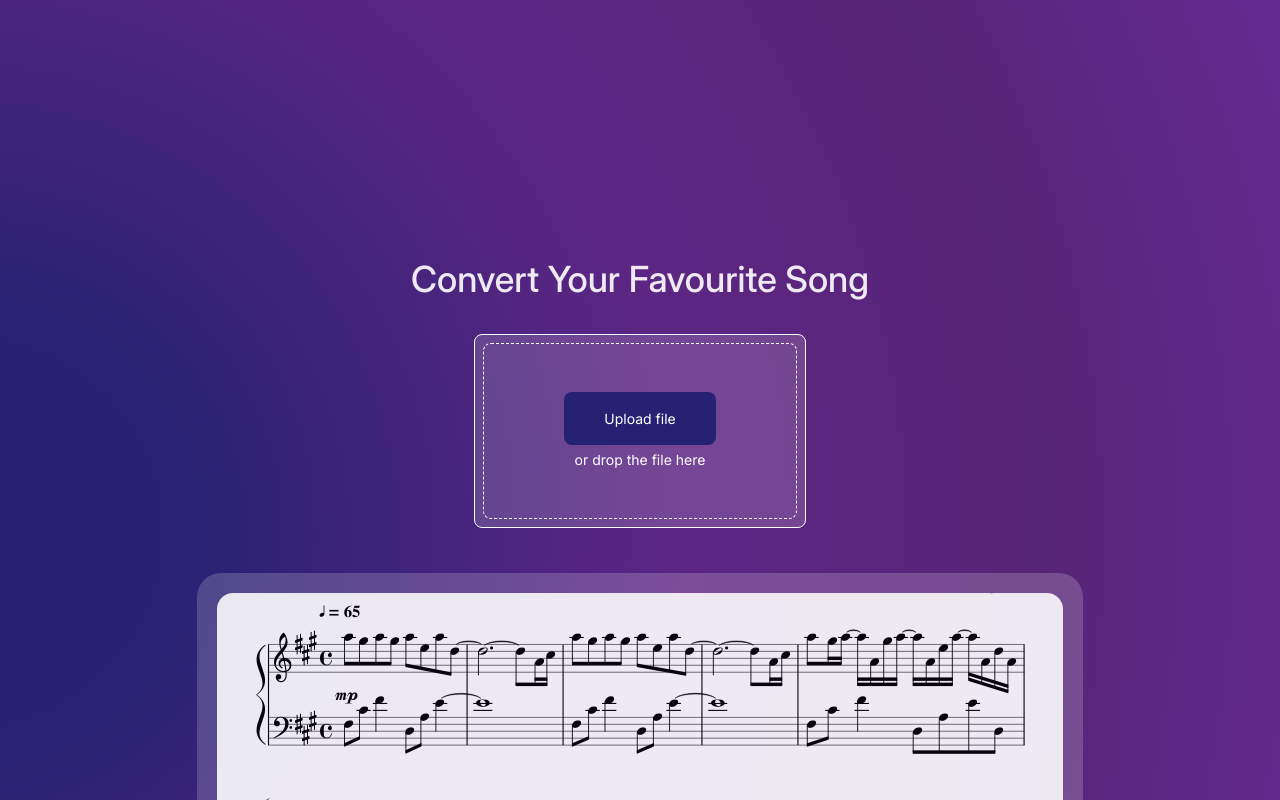
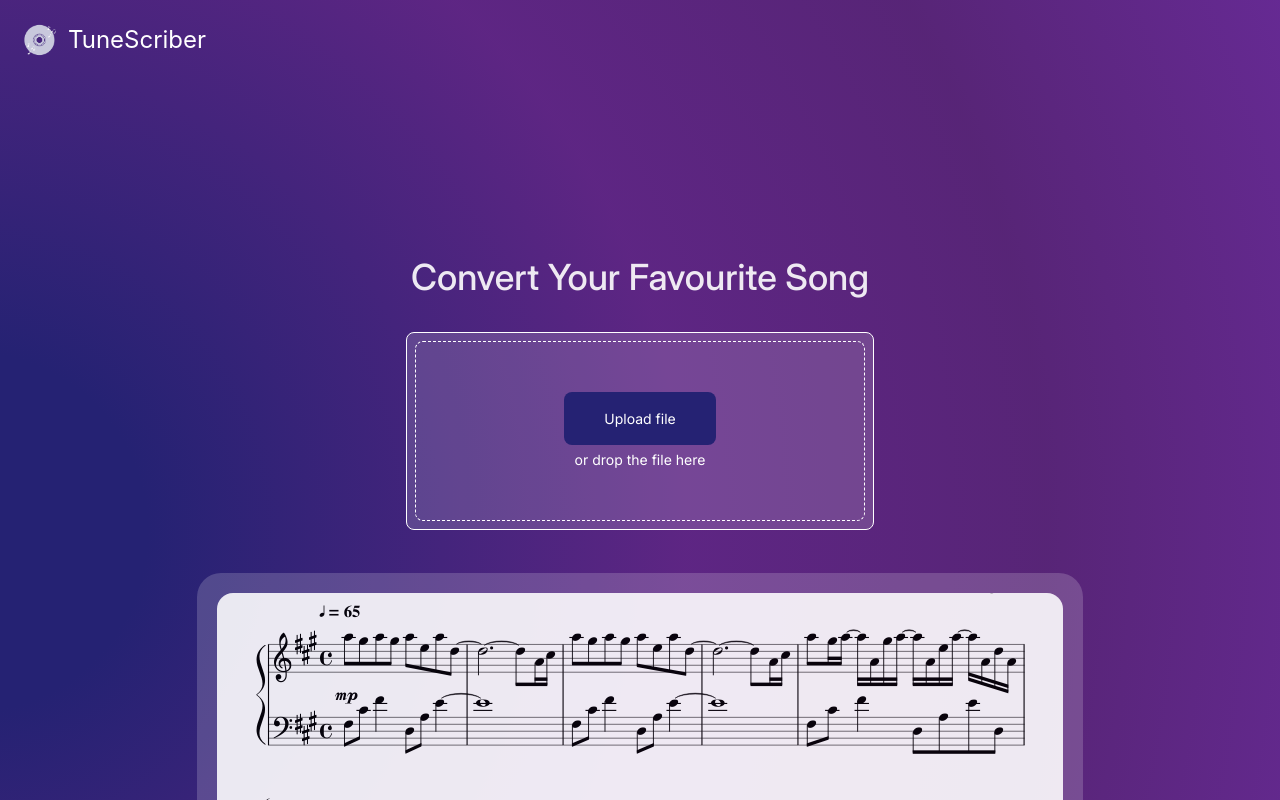
Before and after one commit to julienliang2740/TuneScriber, a React (Create React App) app in the folder client/: page / in a window 1280 px wide. Built offline with nearby package versions, Linux system fonts and the light colour scheme; what @radix-ui/themes would draw is missing.

Commit message:
Final Frontend changes

```diff
--- a/client/public/index.html
+++ b/client/public/index.html
@@ -2,7 +2,7 @@
 <html lang="en">
   <head>
     <meta charset="utf-8" />
-    <link rel="icon" href="%PUBLIC_URL%/favicon.ico" />
+    <link rel="icon" href="./img/logo-purple.png" />
     <meta name="viewport" content="width=device-width, initial-scale=1" />
     <meta name="theme-color" content="#000000" />
     <meta
@@ -24,7 +24,7 @@
       work correctly both with client-side routing and a non-root public URL.
       Learn how to configure a non-root public URL by running `npm run build`.
     -->
-    <title>React App</title>
+    <title>TuneScriber</title>
   </head>
   <body>
     <noscript>You need to enable JavaScript to run this app.</noscript>
--- a/client/src/App.js
+++ b/client/src/App.js
@@ -4,6 +4,7 @@ import { BrowserRouter as Router, Route, Routes } from 'react-router-dom';
 import { Theme } from '@radix-ui/themes';
 import Result from './Result/Result';
 import Home from './Home/Home';
+import Header from './Header';
 
 function App() {
   return (
@@ -12,11 +13,12 @@ function App() {
         <div className="App">
           <header className="App-header">
             <div className='m-10'>
-              <Routes>
-                <Route path="/upload" element={<Home />} />
-                <Route path="/result" element={<Result />} />
-                <Route path="/" element={<Home />} />
-              </Routes>
+				<Header />
+				<Routes>
+					<Route path="/upload" element={<Home />} />
+					<Route path="/result" element={<Result />} />
+					<Route path="/" element={<Home />} />
+				</Routes>
             </div>
           </header>
         </div>
--- /dev/null
+++ b/client/src/Header.js
@@ -0,0 +1,19 @@
+import React from 'react'
+import Logo from './public/img/logo.png'
+import { useNavigate } from 'react-router-dom'
+
+const Header = () => {
+	const navigate = useNavigate();
+
+	return (
+		<button
+			className='fixed top-5 left-5 flex items-center justify-center'
+			onClick={() => {navigate('/')}}
+		>
+			<img src={Logo} className='w-10 font-inter mr-2'/>
+			<p className='text-medium'>TuneScriber</p>
+		</button>
+	)
+}
+
+export default Header
--- a/client/src/Home/Upload.js
+++ b/client/src/Home/Upload.js
@@ -2,9 +2,11 @@ import { Progress } from '@radix-ui/themes';
 import { React, useState, useEffect } from 'react'
 import { useNavigate } from 'react-router-dom';
 import { motion } from 'framer-motion';
+import { FaDownload } from "react-icons/fa";
 
 const Upload = () => {
 	const [file, setFile] = useState('')
+	const [dragging, setDragging] = useState(false);
 	const [finish, setFinish] = useState(false);
 	const [uploaded, setUploaded] = useState(false);
 	const [loading, setLoading] = useState('upload needed');
@@ -17,6 +19,26 @@ const Upload = () => {
 	const fileChange = (event) => {
 		const file = event.target.files[0];
 
+		if (file) {
+			setUploaded(true);
+			setFile(file.name);
+		}
+	}
+
+	const hoverFile = (event) => {
+		event.preventDefault();
+		setDragging(true);
+	}
+
+	const leaveFile = (event) => {
+		event.preventDefault();
+		setDragging(false);
+	}
+
+	const dropFiles = (event) => {
+		event.preventDefault();
+		setDragging(false);
+		const file = event.dataTransfer.files[0];
 		if (file) {
 			setUploaded(true);
 			setFile(file.name);
@@ -67,7 +89,9 @@ const Upload = () => {
 	}, [loading, finish])
 
 	return (
-		<div className='max-w-xxLarge flex flex-col m-1 justify-center items-center'>
+		<div
+			className='max-w-xxLarge flex flex-col m-1 justify-center items-center'
+		>
 			<motion.h1
 				className='font-inter opacity-75 text-large font-medium mb-2 '
 				variants={textAnimation}
@@ -78,19 +102,33 @@ const Upload = () => {
             </motion.h1>
 			{loading === 'upload needed' && (
 				<motion.div
-					className='bg-opacity-15 bg-white p-2 rounded-lg m-5 border-white border border-opacity-100'
+					className= 'p-2 rounded-lg m-5 border-white border border-opacity-100'
 					variants={container}
 					initial="hidden"
         			animate="show"
+					onDragOver={hoverFile}
+					onDragLeave={leaveFile}
+					onDrop={dropFiles}
+					style={{ backgroundColor: dragging ? 'rgba(255, 255, 255, 0.6)' : 'rgba(255, 255, 255, 0.15)'}}
 				>
-					<div className='border-white border border-opacity-100 pb-12 pt-12 pr-20 pl-20 rounded-lg border-dashed'>
+					<div
+						className='border-white border border-opacity-100 pb-10 pt-10 pr-15 pl-15 rounded-lg border-dashed xl:w-large w-small h-norm flex flex-col justify-center items-center'
+					>
 						<input type="file" className='hidden' id='file-input' onChange={fileChange} accept="audio/*"></input>
 						{!uploaded && (
-							<span>
-								<button className='bg-violet font-inter rounded-lg pt-4 pb-4 pr-10 pl-10 text-small hover:bg-purple' id="upload-button" onClick={uploadFile}>
-									Upload file
-								</button>
-								<p className='font-inter text-small mt-1'>or drop the file here</p>
+							<span className='flex flex-col justify-center items-center'>
+								{!dragging && (
+									<button className='bg-violet font-inter rounded-lg pt-4 pb-4 pr-10 pl-10 text-small hover:bg-purple' id="upload-button" onClick={uploadFile}>
+										Upload file
+									</button>
+								)}
+								{dragging && (
+									<FaDownload size={30} color='#252273'/>
+								)}
+								<p
+									className='font-inter text-small mt-1'
+									style={{ color: dragging ? '#252273' : 'white'}}
+								>{dragging ? 'Drop the file here' : 'or drop the file here'}</p>
 							</span>
 						)}
 						{uploaded && (
--- a/client/src/Result/PreviewPDF.js
+++ b/client/src/Result/PreviewPDF.js
@@ -10,8 +10,8 @@ const Modal = ({ showModal, setShowModal, pdfSrc }) => {
 
   return (
     <Dialog.Root open={showModal} onOpenChange={setShowModal} appearance="dark">
-      <Dialog.Content>
-        <Dialog.Title className="text-xl font-semibold mb-4">PDF Preview</Dialog.Title>
+      <Dialog.Content color="violet">
+        <Dialog.Title className="text-xl font-semibold mb-4 font-inter">PDF Preview</Dialog.Title>
         <Dialog.Description className="mb-4">Preview the PDF below.</Dialog.Description>
         <div style={{ width: '100%', height: '70vh', position: 'relative' }}>
           {isLoading && (
--- a/client/tailwind.config.js
+++ b/client/tailwind.config.js
@@ -27,6 +27,13 @@ module.exports = {
 		maxHeight: {
 			medium: '55vh',
 			large: '75vh'
+		},
+		width: {
+			small: '350px',
+			large: '450px'
+		},
+		height: {
+			norm: '180px'
 		}
 	},
   },
```
Also changed, not shown: client/public/img/logo-purple.png (added), client/src/public/img/logo.png (added).
